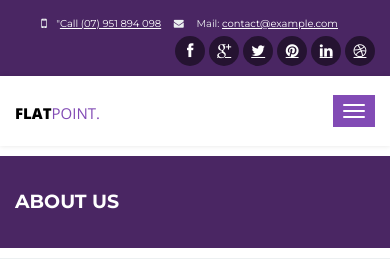
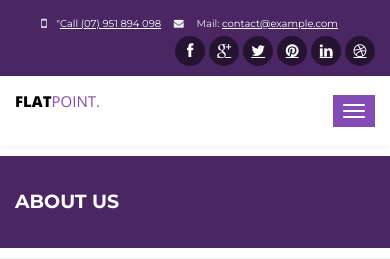
Before and after one commit to anthonysaha/Complete-Independent-Inventories-master, a PHP site: page /about.html in a window 390 px wide. Shown: the top 259 px of the page. Run offline with PHP 8.4, Linux system fonts and the light colour scheme.

Commit message:
logo responsive fixes

```diff
--- a/assets/css/stylesheet.css
+++ b/assets/css/stylesheet.css
@@ -2428,7 +2428,8 @@ address {
 
 @media(min-width:768px) and (max-width: 991px) {
 	#our-services {
-		margin-top: 80px !important;
+        margin-top: 80px !important;
+
 	}
 }
 
@@ -2439,13 +2440,20 @@ address {
 @media(max-width:991px){
      a.navbar-brand {
         max-width: 400px;
+        transform: translateY(4px);
      }
 }
 
-
-@media(max-width:462px){
+@media(min-width:992px){
+       a.navbar-brand {
+        transform: translateY(2px);
+
+     }
+
+}
+@media(max-width:767px){
     a.navbar-brand {
-       max-width: ;
+        transform: translateY(-12px);
     }
 }
 
```
